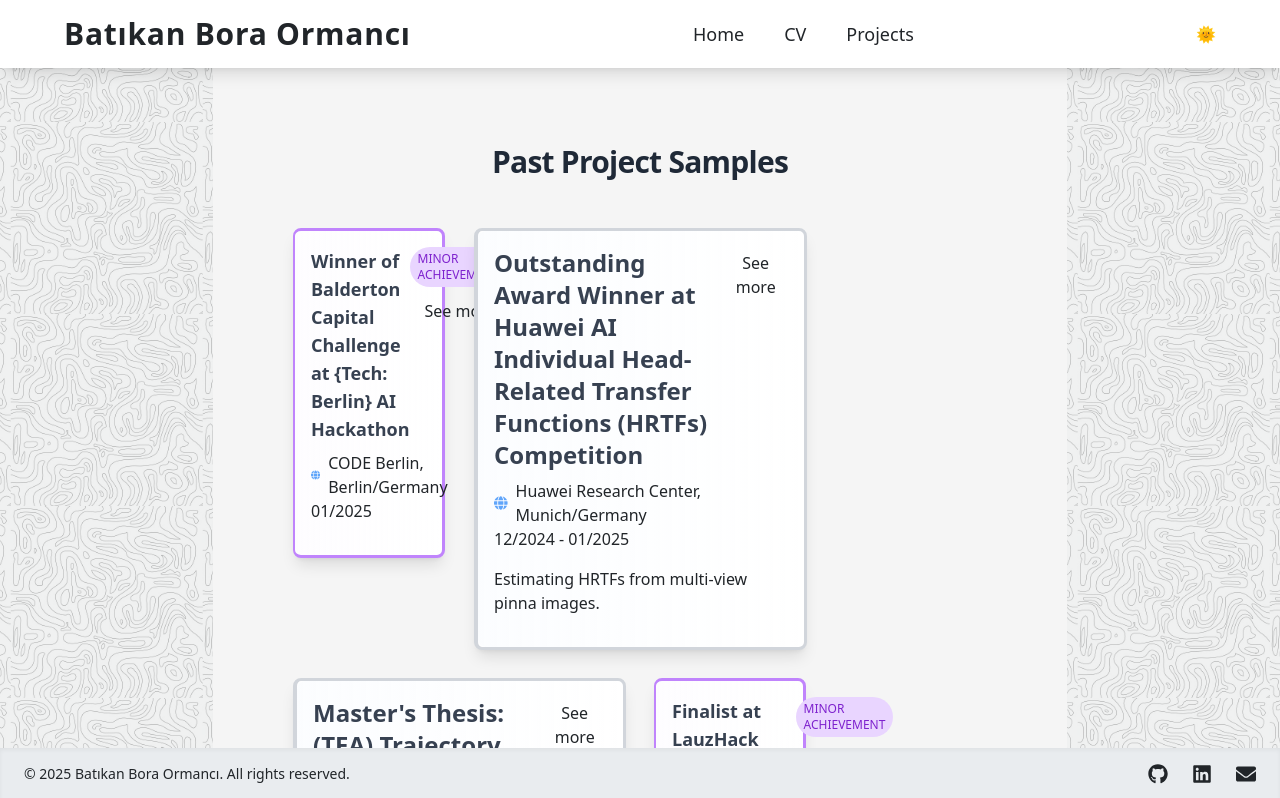
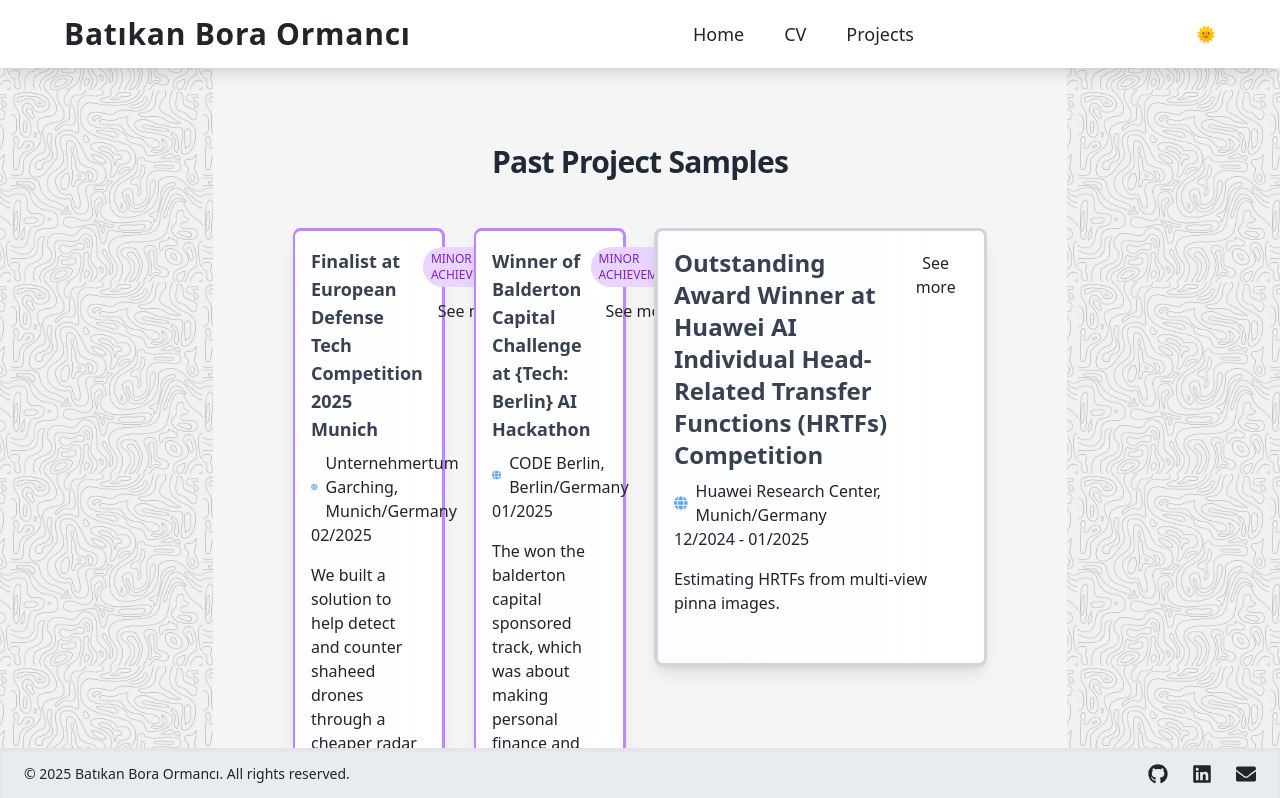
Before and after one commit to batikanor/batikanor.github.io, a Next.js app: page /projects in a window 1280 px wide. Shown: the top 798 px of the page. Built offline with nearby package versions, Linux system fonts and the light colour scheme.

Commit message:
Add defense project, improve design

```diff
--- a/src/components/Projects.js
+++ b/src/components/Projects.js
@@ -210,12 +210,12 @@ const Projects = () => {
     if (!isMobile) {
       tiltElements.forEach(element => {
         VanillaTilt.init(element, {
-          max: 3, // Reduced tilt for cards
-          scale: 1.02, // Subtle scale
-          speed: 800,
+          max: 1.5, // Reduced from 3 to 1.5
+          scale: 1.01, // Reduced from 1.02 to 1.01
+          speed: 1000, // Increased from 800 to 1000 for smoother movement
           glare: true,
-          "max-glare": 0.1,
-          perspective: 1000,
+          "max-glare": 0.05, // Reduced from 0.1 to 0.05
+          perspective: 1500, // Increased from 1000 to 1500 for subtler effect
         });
       });
     }
@@ -301,13 +301,13 @@ const Projects = () => {
                   <p className="mb-4 dark:text-gray-300">{activity.date}</p>
 
                   {/* Display Short Description */}
-                  {!isMinor && <p className="mb-4 dark:text-gray-200">{activity.shortDescription}</p>}
+                  <p className="mb-8 dark:text-gray-200">{activity.shortDescription}</p>
 
                   {/* Display Long Description if Expanded */}
                   {isExpanded && (
                     <>
                       {activity.longDescription.split('\n').map((line, index) => (
-                        <p className="dark:text-white" key={index}>{line}</p>
+                        <p className="dark:text-white mb-6" key={index}>{line}</p>
                       ))}
                       <br/>
                       <button
--- a/src/data/contestsAndActivities.js
+++ b/src/data/contestsAndActivities.js
@@ -1,4 +1,34 @@
 export const contestsAndActivities = [
+
+  {"slug": "european-defense-tech-2025-munich",
+    "importance": 3,
+    "title": "Finalist at European Defense Tech Competition 2025 Munich",
+    "mapData": {
+      "venue": "Unternehmertum Garching",
+      "city": "Munich",
+      "country": "Germany",
+      "coordinates": { lat: 48.1351, lng: 11.5820 }
+    },
+    "date": "02/2025",
+    "shortDescription": "We built a solution to help detect and counter shaheed drones through a cheaper radar system during the biggest defense tech hackathon thus far.",
+    "longDescription": "\
+    \ The idea was to devise a software-hardware bundle radar system that doesn't cost hundreds of thousands of dollars, but can guide a kill of a shaheed drone through an interceptor drone. \n \
+    \ Out of the 40+ attending teams who went through the initial screening and managed to participate in this event, we were one of the few to make it to the final, and I made a very impressive pitch, after which I was contacted by multiple people from Ukrainian defense ministry and ukrainian / european defense companies. We were even given some implicit opportunities to test the system.\n\n  \
+    \ \n My teammate Emil had already built the radar system which costs far less than the more expensive systems, but still more than a thousand dollars. My contribution was to help make the system run in our demo setting, and provide AI implementation to enable the detection and classification of drones up to a satisfactory range. Due to the confidentiality nature of the sector, I cannot share any more details. \n\n \
+    \ \n Emil is more focused on the project on the long run, and he went directly to Kiev after the competition to continue the work. Contact him if you are interested in getting more information regarding the project. You can reach out to him through the linkedin post attached under 'links'.\
+    \ \n\n All for a safer europe! \ ",
+    "technologies": ["AI", "Python", "Radar Systems"],
+    "links": [
+      {label: "LinkedIn Post Regarding the Project", url: "https://www.linkedin.com/posts/emil-knutsson-8a4694237_this-is-why-european-defense-tech-edth-activity-7297240944100204544-oWMs?utm_source=share&utm_medium=member_desktop&rcm=ACoAACL8UREBa3FbjBW-yu7HCZmgCHJBrj-opz4"}
+    ],
+    "gdrive_embed": [
+      "https://drive.google.com/file/d/1AOgqKR_rebmcpswz4Q6TArD17jbAiV9f/view?usp=sharing",
+      "https://drive.google.com/file/d/1mSAf6-6gfYEm3FHCadufDTNS5vg_fst1/view?usp=sharing"
+    ],
+
+
+  },
+
   {
     "slug": "tech-berlin-ai-hackathon-2",
     "importance": 2,
```
